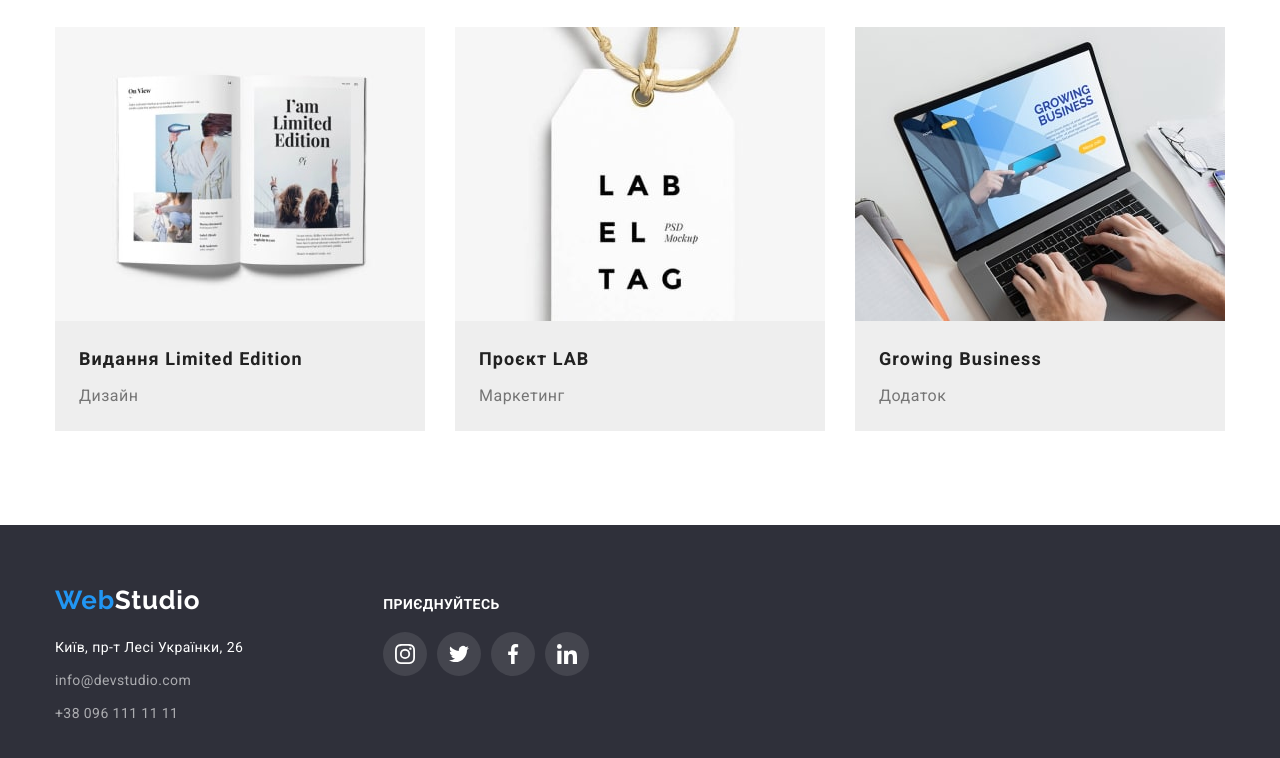
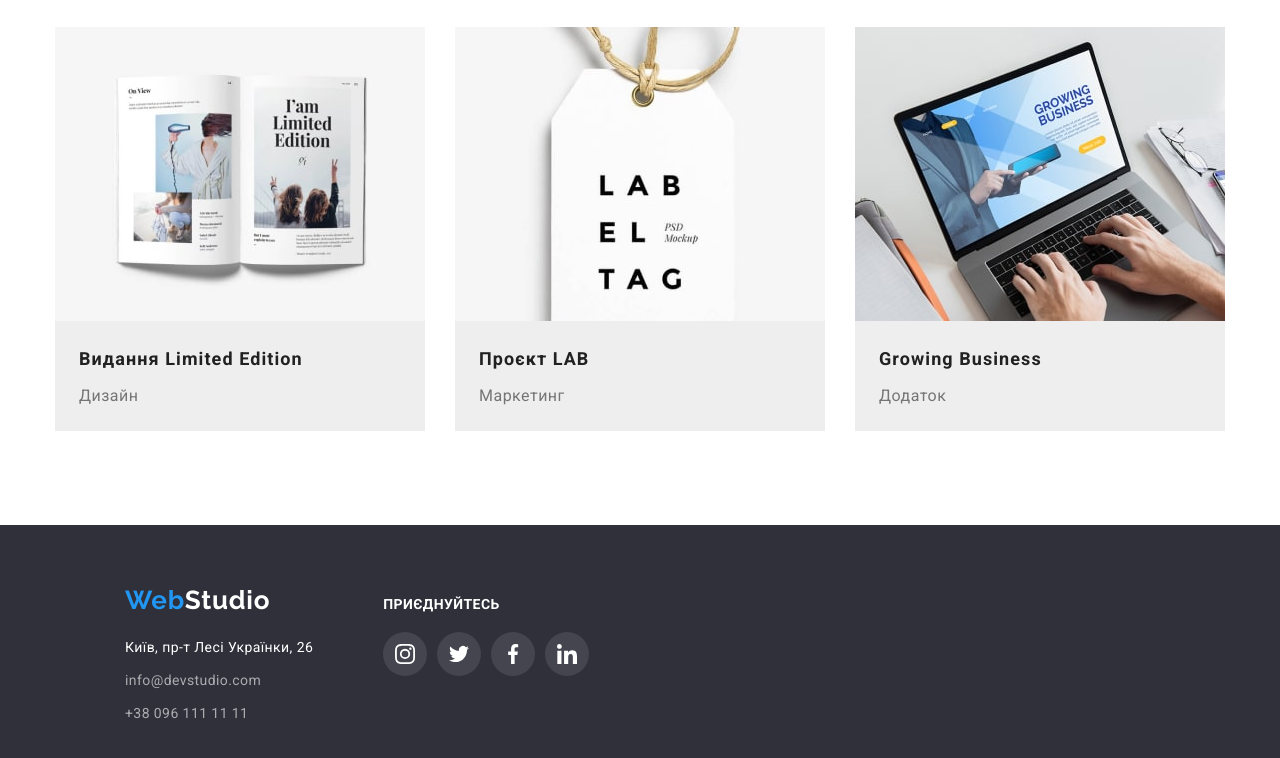
Before and after one commit to Fullconfident/goit-markup-hw-04, a plain HTML site: page portfolio.html in a window 1280 px wide. Shown: the part 1108-1866 px from the top of the page. Drawn offline with nearby package versions, Linux system fonts and the light colour scheme.

Commit message:
Update main.css

```diff
--- a/css/main.css
+++ b/css/main.css
@@ -334,7 +334,7 @@ color: var(--second-main-color);
     .footer-conteiner {
         display: flex;
         align-items: baseline;
-        gap: 70px;
+        margin-left: 70px;
     }
 
     .footer-soc-icon {
```
